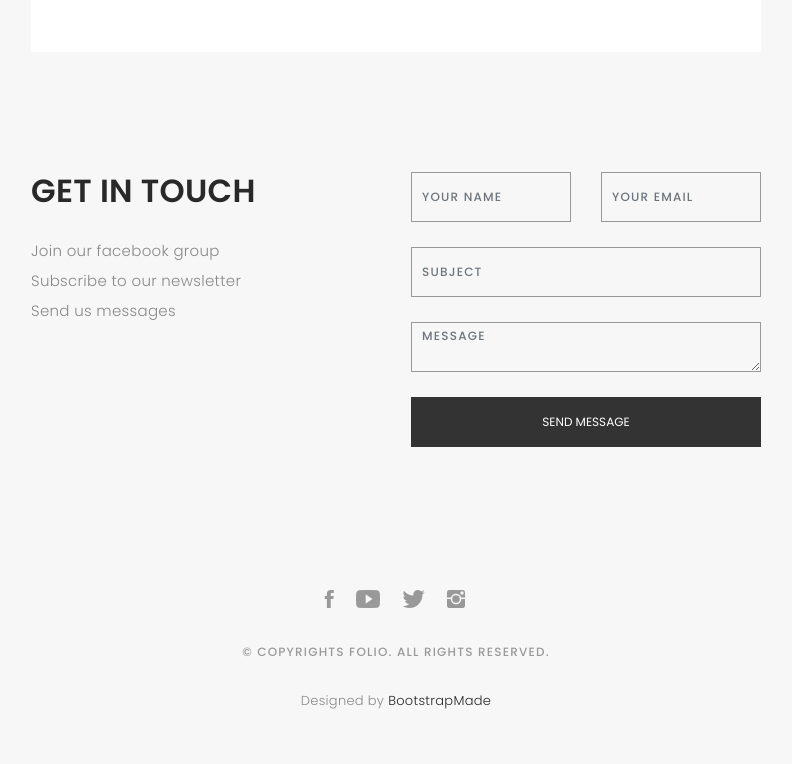
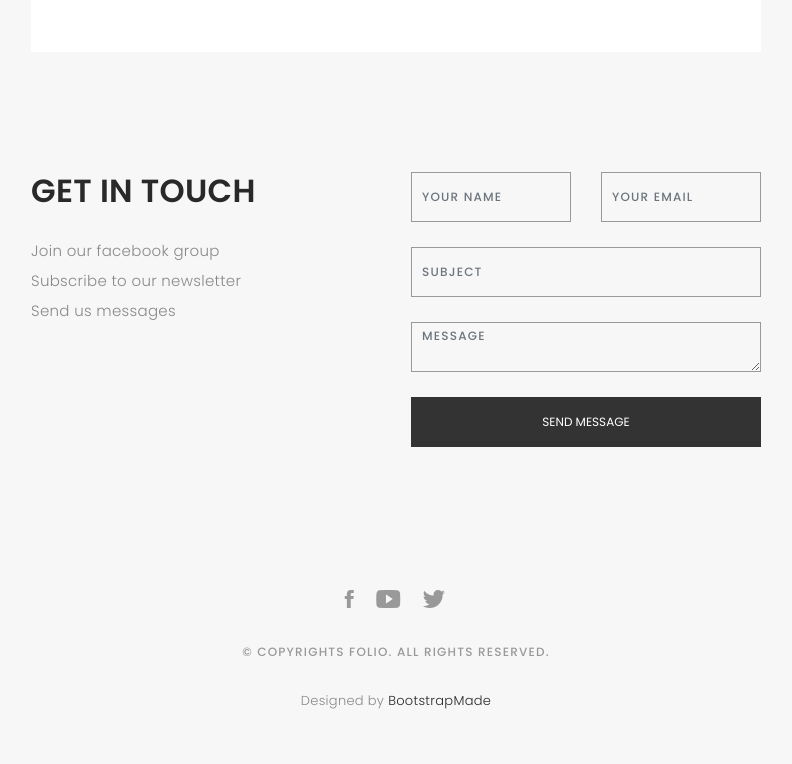
Before and after one commit to Vidito/digitalobo, a plain HTML site: page introtolinguistics.html in a window 1280 px wide. Shown: the part 3075-3839 px from the top of the page, without its empty margins (244-1036 px from the left). Drawn offline with Linux system fonts and the light colour scheme; files whose address does not match are found by name; a web font is replaced by a local one.

Commit message:
Update introtolinguistics.html

```diff
--- a/introtolinguistics.html
+++ b/introtolinguistics.html
@@ -395,11 +395,7 @@
                             ><i class="ion-social-twitter"></i
                           ></a>
                         </li>
-                        <li>
-                          <a href="http://www.instagram.com/mediartika" target="_blank"
-                            ><i class="ion-social-instagram"></i
-                          ></a>
-                        </li>
+
                       </ul>
                     </div>
 
```
